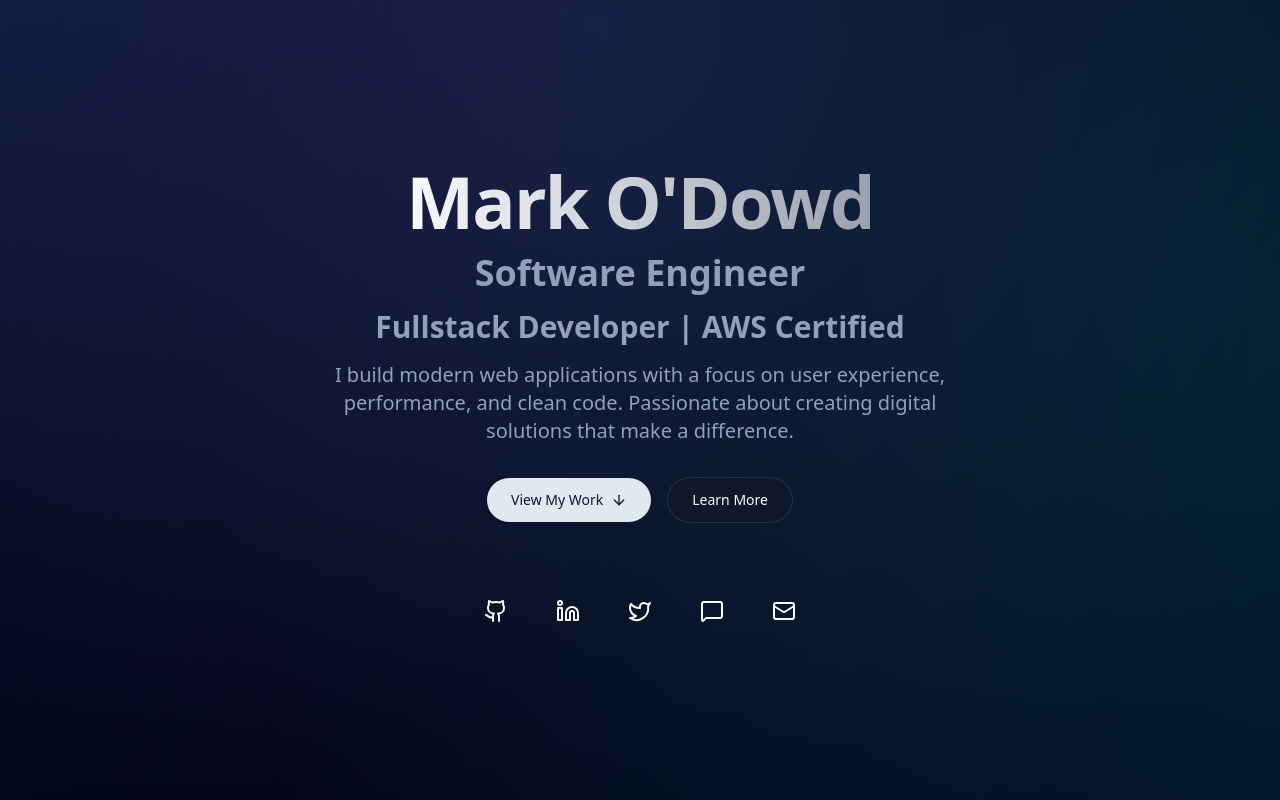
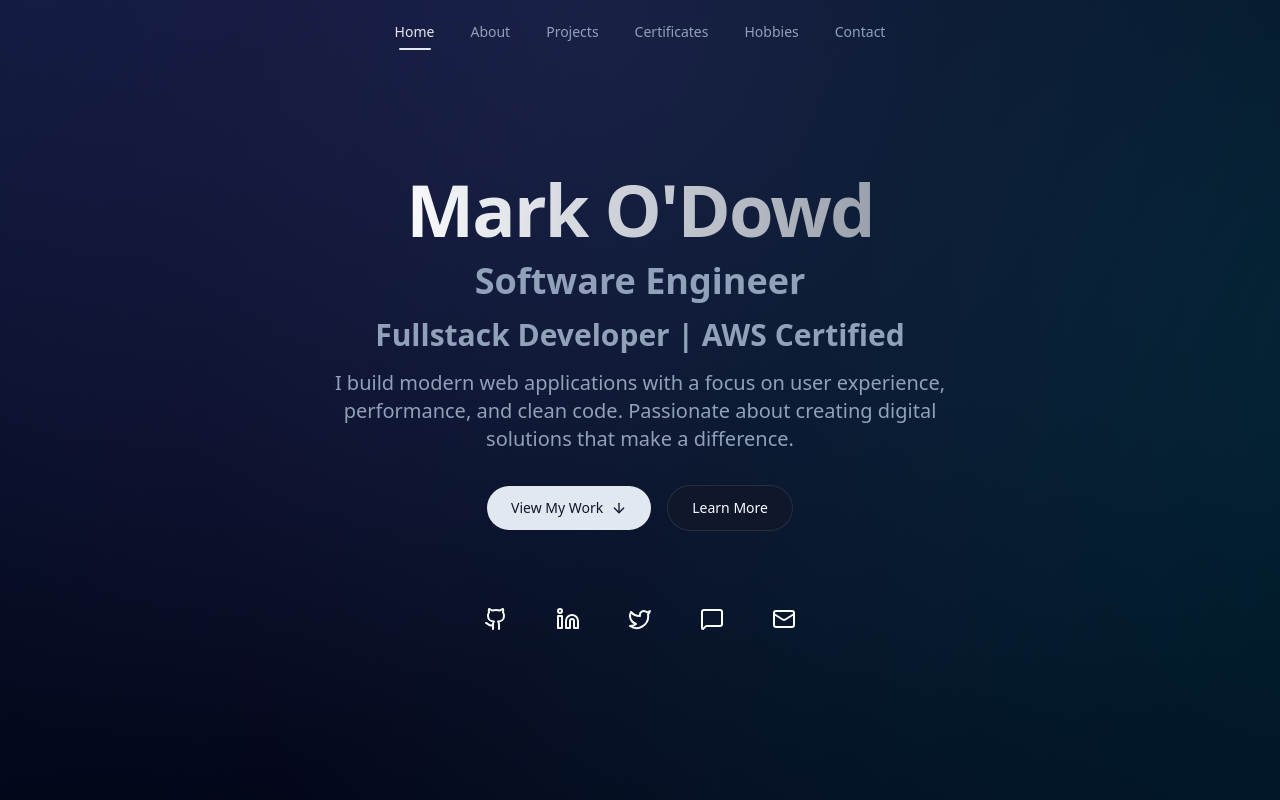
Before and after one commit to markodowd/markodowd-portfolio, a Next.js app: page / in a window 1280 px wide. Shown: the top 800 px of the page. Built offline with nearby package versions, Linux system fonts and the light colour scheme.

Commit message:
feat: navbar

```diff
--- a/app/layout.tsx
+++ b/app/layout.tsx
@@ -1,6 +1,7 @@
 import type { Metadata } from "next";
 import { Geist, Geist_Mono } from "next/font/google";
 import "./globals.css";
+import Navbar from "@/components/Navbar";
 
 const geistSans = Geist({
   variable: "--font-geist-sans",
@@ -27,6 +28,7 @@ export default function RootLayout({
       <body
         className={`${geistSans.variable} ${geistMono.variable} antialiased`}
       >
+        <Navbar />
         {children}
       </body>
     </html>
--- a/components/Hero.tsx
+++ b/components/Hero.tsx
@@ -10,7 +10,7 @@ export default function Hero() {
     <section
       ref={ref}
       id="hero"
-      className="relative flex min-h-screen flex-col items-center justify-center px-4 py-20 text-center overflow-hidden"
+      className="relative flex min-h-screen flex-col items-center justify-center px-4 pt-24 pb-20 text-center overflow-hidden"
     >
       {/* Animated gradient background - base layer */}
       <div
--- /dev/null
+++ b/components/Navbar.tsx
@@ -0,0 +1,158 @@
+"use client";
+
+import { useState, useEffect } from "react";
+import { Menu } from "lucide-react";
+import { Button } from "@/components/ui/button";
+import {
+  Sheet,
+  SheetContent,
+  SheetTrigger,
+  SheetClose,
+} from "@/components/ui/sheet";
+import { cn } from "@/lib/utils";
+
+const navLinks = [
+  { href: "#hero", label: "Home" },
+  { href: "#about", label: "About" },
+  { href: "#projects", label: "Projects" },
+  { href: "#certificates", label: "Certificates" },
+  { href: "#hobbies", label: "Hobbies" },
+  { href: "#contact", label: "Contact" },
+];
+
+export default function Navbar() {
+  const [isScrolled, setIsScrolled] = useState(false);
+  const [activeSection, setActiveSection] = useState("hero");
+  const [isMobileMenuOpen, setIsMobileMenuOpen] = useState(false);
+
+  useEffect(() => {
+    const handleScroll = () => {
+      setIsScrolled(window.scrollY > 20);
+
+      // Update active section based on scroll position
+      const sections = navLinks.map((link) => link.href.substring(1));
+      const scrollPosition = window.scrollY + 150; // Offset for navbar + some padding
+
+      // Check if we're at the top (hero section)
+      if (window.scrollY < 100) {
+        setActiveSection("hero");
+        return;
+      }
+
+      // Find the active section
+      for (let i = sections.length - 1; i >= 0; i--) {
+        const section = document.getElementById(sections[i]);
+        if (section) {
+          const sectionTop = section.offsetTop;
+          const sectionHeight = section.offsetHeight;
+
+          if (scrollPosition >= sectionTop && scrollPosition < sectionTop + sectionHeight) {
+            setActiveSection(sections[i]);
+            break;
+          }
+        }
+      }
+    };
+
+    window.addEventListener("scroll", handleScroll);
+    handleScroll(); // Initial check
+
+    return () => window.removeEventListener("scroll", handleScroll);
+  }, []);
+
+  const handleNavClick = (e: React.MouseEvent<HTMLAnchorElement>, href: string) => {
+    e.preventDefault();
+    const targetId = href.substring(1);
+    const element = document.getElementById(targetId);
+
+    if (element) {
+      const offsetTop = element.offsetTop - 80; // Account for navbar height
+      window.scrollTo({
+        top: offsetTop,
+        behavior: "smooth",
+      });
+    }
+
+    setIsMobileMenuOpen(false);
+  };
+
+  return (
+    <nav
+      className={cn(
+        "fixed top-0 left-0 right-0 z-50 transition-all duration-300",
+        isScrolled
+          ? "bg-background/80 backdrop-blur-md border-b border-border shadow-sm"
+          : "bg-transparent"
+      )}
+    >
+      <div className="mx-auto max-w-7xl px-4 sm:px-6 lg:px-8">
+        <div className="relative flex h-16 items-center justify-center">
+          {/* Desktop Navigation */}
+          <div className="hidden md:flex md:items-center md:gap-1">
+            {navLinks.map((link) => {
+              const sectionId = link.href.substring(1);
+              const isActive = activeSection === sectionId;
+
+              return (
+                <a
+                  key={link.href}
+                  href={link.href}
+                  onClick={(e) => handleNavClick(e, link.href)}
+                  className={cn(
+                    "relative px-4 py-2 text-sm font-medium transition-colors rounded-md",
+                    isActive
+                      ? "text-primary"
+                      : "text-muted-foreground hover:text-foreground hover:bg-accent"
+                  )}
+                >
+                  {link.label}
+                  {isActive && (
+                    <span className="absolute bottom-0 left-1/2 -translate-x-1/2 w-8 h-0.5 rounded-full bg-primary" />
+                  )}
+                </a>
+              );
+            })}
+          </div>
+
+          {/* Mobile Menu Button */}
+          <Sheet open={isMobileMenuOpen} onOpenChange={setIsMobileMenuOpen}>
+            <SheetTrigger asChild className="md:hidden absolute right-0">
+              <Button variant="ghost" size="icon">
+                <Menu className="h-6 w-6" />
+                <span className="sr-only">Open menu</span>
+              </Button>
+            </SheetTrigger>
+            <SheetContent side="right" className="w-[300px] sm:w-[400px]">
+              <div className="flex flex-col gap-4 mt-8">
+                <div className="mb-4">
+                  <h2 className="text-lg font-semibold">Navigation</h2>
+                </div>
+                {navLinks.map((link) => {
+                  const sectionId = link.href.substring(1);
+                  const isActive = activeSection === sectionId;
+
+                  return (
+                    <SheetClose key={link.href} asChild>
+                      <a
+                        href={link.href}
+                        onClick={(e) => handleNavClick(e, link.href)}
+                        className={cn(
+                          "block px-4 py-3 text-base font-medium transition-colors rounded-md",
+                          isActive
+                            ? "text-primary bg-accent"
+                            : "text-muted-foreground hover:text-foreground hover:bg-accent"
+                        )}
+                      >
+                        {link.label}
+                      </a>
+                    </SheetClose>
+                  );
+                })}
+              </div>
+            </SheetContent>
+          </Sheet>
+        </div>
+      </div>
+    </nav>
+  );
+}
```
